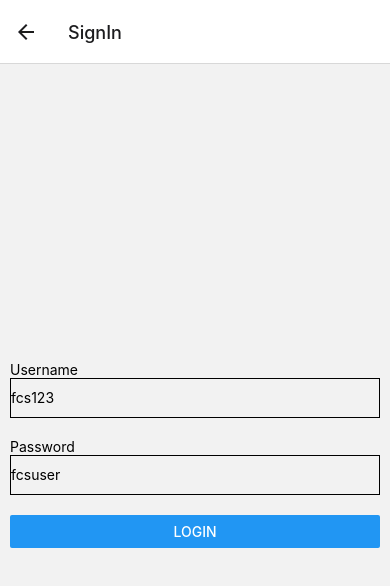
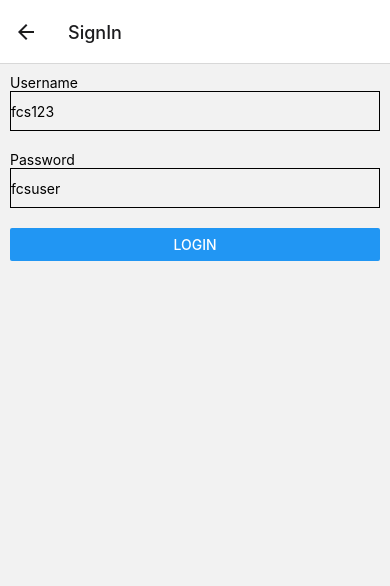
Before and after one commit to JackNgWeiMing/Movies, a React Native app: screen /SignIn in a window 390 px wide. Shown: the top 586 px of the page. Built offline with nearby package versions, Linux system fonts and the light colour scheme; no server answers.

Commit message:
change to our SafeViewArea due to ios issue

```diff
--- /dev/null
+++ b/src/screens/MovieList/MovieItem.tsx
@@ -0,0 +1,59 @@
+import React from 'react';
+import {
+  useWindowDimensions,
+  TouchableOpacity,
+  Image,
+  Text,
+  StyleSheet,
+} from 'react-native';
+import {Movie} from '../../apis';
+import {useSafeNavigation} from '../../hooks/useSafeNavigation';
+
+interface Props {
+  movie: Movie;
+}
+export const MovieItem: React.FC<Props> = React.memo(props => {
+  const {movie} = props;
+  const dimension = useWindowDimensions();
+  const navigation = useSafeNavigation();
+
+  const onPress = React.useCallback(() => {
+    navigation.navigate('MovieDetail', {
+      movieId: movie.imdbID,
+    });
+  }, [movie.imdbID, navigation]);
+
+  return (
+    <TouchableOpacity
+      onPress={onPress}
+      style={[
+        styles.root,
+        {
+          width: dimension.width / 2.5,
+        },
+      ]}>
+      <Image
+        resizeMode="contain"
+        source={{uri: movie.Poster}}
+        style={[styles.movieImage]}
+      />
+      <Text>{movie.Title}</Text>
+    </TouchableOpacity>
+  );
+});
+
+const styles = StyleSheet.create({
+  root: {
+    backgroundColor: 'pink',
+    alignItems: 'center',
+    paddingHorizontal: 5,
+    paddingVertical: 5,
+    marginTop: 5,
+    marginBottom: 10,
+  },
+  movieImage: {
+    width: '100%',
+    height: 250,
+    marginBottom: 5,
+  },
+});
--- a/src/screens/MovieList/MovieListScreen.tsx
+++ b/src/screens/MovieList/MovieListScreen.tsx
@@ -1,25 +1,14 @@
 import * as React from 'react';
-import {
-  Text,
-  StyleSheet,
-  View,
-  ScrollView,
-  Image,
-  useWindowDimensions,
-  TouchableOpacity,
-} from 'react-native';
-import {SafeAreaView} from 'react-native-safe-area-context';
+import {StyleSheet, View, ScrollView} from 'react-native';
 import {omdbAPI, GetMovieListAPIResponse} from '../../apis';
-import {useSafeNavigation} from '../../hooks/useSafeNavigation';
+import {SafeAreaView} from '../../components/SafeAreaView';
+import {MovieItem} from './MovieItem';
 
 export function MovieListScreen() {
-  const navigation = useSafeNavigation();
   const [movieData, setMovieData] =
     React.useState<GetMovieListAPIResponse | null>(null);
 
-  const dimension = useWindowDimensions();
-
-  /**
+  /*
    * TODO: directly load the movie when the app start
    */
   React.useEffect(() => {
@@ -30,37 +19,11 @@ export function MovieListScreen() {
   }, []);
 
   return (
-    <SafeAreaView style={[styles.root]}>
-      {/* <Container> */}
+    <SafeAreaView>
       <ScrollView>
-        <Text>Movie List Screen {movieData?.totalResults}</Text>
         <View style={styles.movieList}>
           {movieData?.Search.map(movie => {
-            return (
-              <TouchableOpacity
-                key={movie.imdbID}
-                onPress={() => {
-                  navigation.navigate('MovieDetail', {
-                    movieId: movie.imdbID,
-                  });
-                }}
-                style={{
-                  width: dimension.width / 2.5,
-                  backgroundColor: 'pink',
-                  alignItems: 'center',
-                  paddingHorizontal: 5,
-                  paddingVertical: 5,
-                  marginTop: 5,
-                  marginBottom: 10,
-                }}>
-                <Image
-                  resizeMode="contain"
-                  source={{uri: movie.Poster}}
-                  style={styles.moveiImage}
-                />
-                <Text>{movie.Title}</Text>
-              </TouchableOpacity>
-            );
+            return <MovieItem movie={movie} />;
           })}
         </View>
       </ScrollView>
@@ -71,19 +34,12 @@ export function MovieListScreen() {
 const styles = StyleSheet.create({
   root: {
     ...StyleSheet.absoluteFillObject,
-  },
-  input: {
-    height: 40,
-    borderWidth: 1,
+    backgroundColor: 'pink',
+    flex: 1,
   },
   movieList: {
     flexWrap: 'wrap',
     flexDirection: 'row',
     justifyContent: 'space-around',
   },
-  moveiImage: {
-    width: 100,
-    height: 100,
-    marginBottom: 5,
-  },
 });
--- a/src/screens/SignIn/SignInScreen.tsx
+++ b/src/screens/SignIn/SignInScreen.tsx
@@ -1,8 +1,8 @@
 import * as React from 'react';
 import {Text, TextInput, StyleSheet, Button, ButtonProps} from 'react-native';
-import {SafeAreaView} from 'react-native-safe-area-context';
-import {loginAPI} from '../../apis';
+import {authAPI} from '../../apis';
 import {Container} from '../../components';
+import {SafeAreaView} from '../../components/SafeAreaView';
 import {useSafeNavigation} from '../../hooks/useSafeNavigation';
 
 export function SignInScreen() {
@@ -24,7 +24,8 @@ export function SignInScreen() {
     setLoading(true);
 
     // Calling API
-    loginAPI(username, password)
+    authAPI
+      .login(username, password)
       .then(() => {
         setLoading(false);
         navigation.navigate('MovieList');
@@ -36,7 +37,7 @@ export function SignInScreen() {
   };
 
   return (
-    <SafeAreaView style={styles.root}>
+    <SafeAreaView>
       {/* Username Input */}
       <Container>
         <Text>Username</Text>
```
